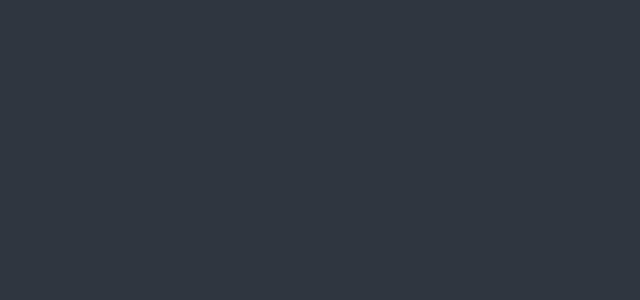
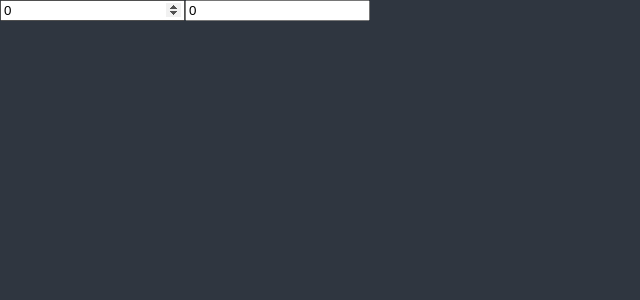
Before and after one commit to jiiiiiaiiiii/react__trello, a React (Create React App) app: page / in a window 1280 px wide. Shown: the top 300 px of the page, without its empty margins (0-640 px from the left). Built offline with nearby package versions, Linux system fonts and the light colour scheme.

Commit message:
Recoil: Set Selectors
const [value, setValue] = useRecoilState(atomName);

- value: atom의 값이거나, selector의 'get' 함수의 값
- setValue: atom을 수정하는 값이거나, selector의 'set' property를 실행시키는 함수

```diff
--- a/src/App.tsx
+++ b/src/App.tsx
@@ -1,6 +1,21 @@
+import { useRecoilState, useRecoilValue } from 'recoil';
+import { minuteState, hourSelector } from './atoms';
+
+
 function App() {
+  const [minutes, setMinutes] = useRecoilState(minuteState);
+  const [hours, setHours] = useRecoilState(hourSelector);
+  const onMinutesChange = (e:React.FormEvent<HTMLInputElement>) => {
+    setMinutes(+e.currentTarget.value); // +str => Number(str)
+  }
+  const onHoursChange = (e:React.FormEvent<HTMLInputElement>) => {
+    setHours(+e.currentTarget.value); // +str => Number(str)
+  }
+
   return (
     <div>
+      <input value={minutes} onChange={onMinutesChange} type="number" placeholder='Minutes' />
+      <input value={hours} onChange={onHoursChange} type="number" placeholder='Hours' />
     </div>
   );
 }
--- a/src/atoms.ts
+++ b/src/atoms.ts
@@ -1 +1,19 @@
 import { atom, selector } from 'recoil';
+
+export const minuteState = atom({
+	key: 'minutes',
+	default: 0,
+})
+
+export const hourSelector = selector<number>({
+	key: 'hours',
+	get: ({get}) => {
+		const minutes = get(minuteState);
+		return (minutes / 60);
+	},
+	set: ({set}, newValue) => {
+		const minutes = Number(newValue) * 60;
+		set(minuteState, minutes);
+		//set(수정하고 싶은 recoil atom, 변경 후 새로운 값)
+	},
+})
```
